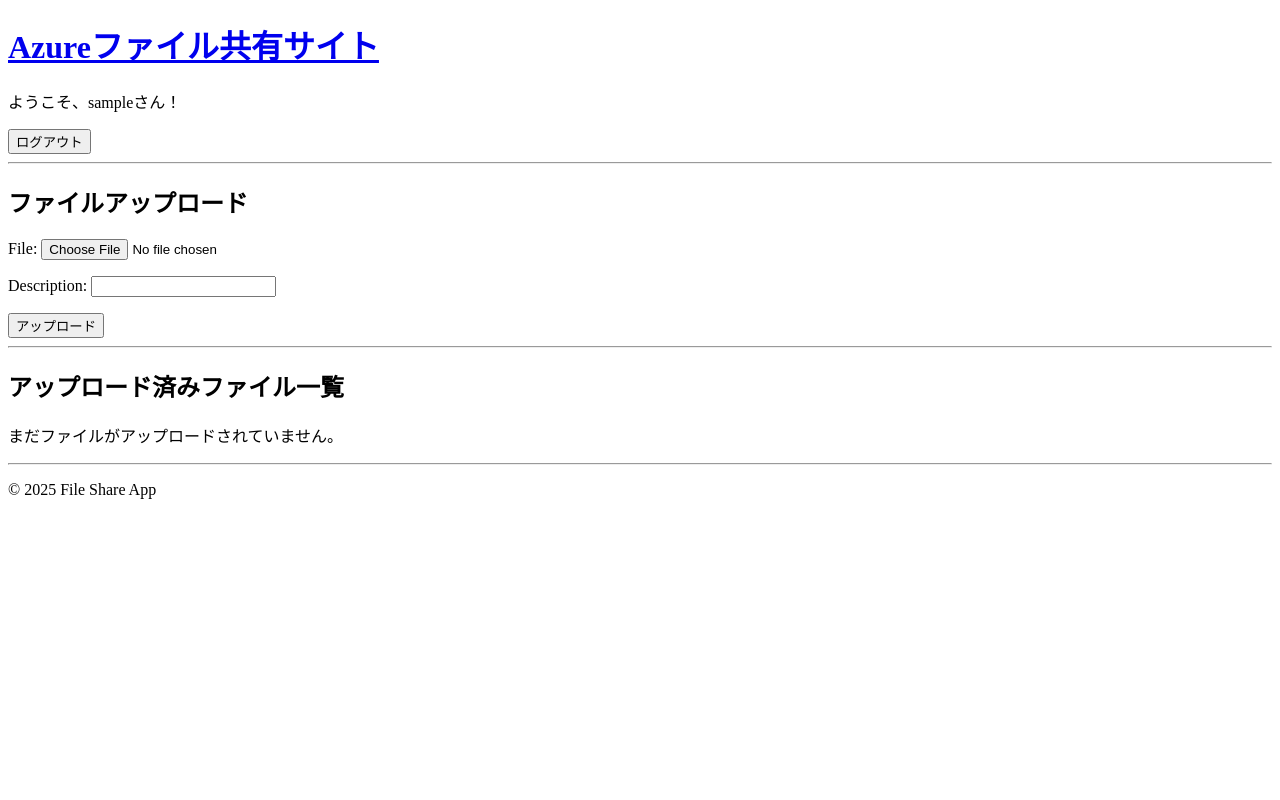
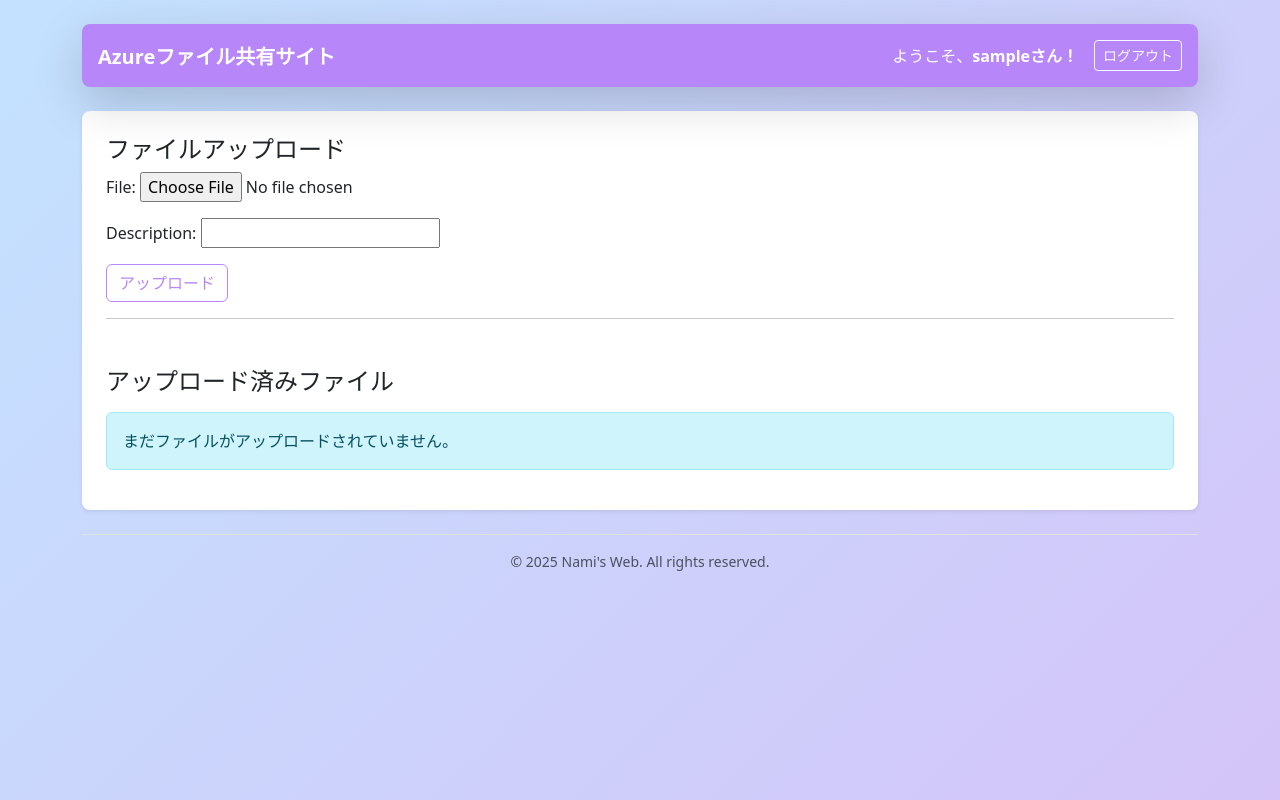
Before and after one commit to nyamiko/hallo, a Django app: page / in a window 1280 px wide. Run offline with Django 5.2, Linux system fonts and the light colour scheme; the visitor is signed in with stand-in values (Sample User, id 1); data that the repository does not hold is empty.

Commit message:
レイアウト調整

```diff
--- a/config/settings.py
+++ b/config/settings.py
@@ -38,7 +38,7 @@
     'django.contrib.sessions',
     'django.contrib.messages',
     'django.contrib.staticfiles',
-    'fileshare', # --- ★追加
+    'fileshare', # ★ 追加
 ]
 
 MIDDLEWARE = [
--- a/fileshare/forms.py
+++ b/fileshare/forms.py
@@ -1,5 +1,5 @@
 from django import forms
-from .models import UploadedFile
+from .models import UploadedFile, FileComment
 
 class FileUploadForm(forms.ModelForm):
     """ファイルアップロード用のフォーム"""
@@ -7,3 +7,11 @@
         model = UploadedFile
         # ユーザーが入力するフィールドを指定（fileとdescription）
         fields = ('file', 'description',)
+
+
+class CommentForm(forms.ModelForm):
+    """コメント投稿用のフォーム"""
+    class Meta:
+        model = FileComment
+        # userとfileはビューで自動設定するため、ユーザーはtextのみ入力
+        fields = ('text',)
--- a/fileshare/templates/fileshare/file_list.html
+++ b/fileshare/templates/fileshare/file_list.html
@@ -1,25 +1,53 @@
 {% extends "base.html" %}
 
 {% block content %}
-    <h2>ファイルアップロード</h2>
+    <h4>ファイルアップロード</h4>
     <form method="post" enctype="multipart/form-data">
         {% csrf_token %}
         {{ form.as_p }}
-        <button type="submit">アップロード</button>
+        <button type="submit" class="btn btn-outline-primary">アップロード</button>
     </form>
 
     <hr>
 
-    <h2>アップロード済みファイル一覧</h2>
-    {% for file in files %}
-        <div>
-            <p><strong>ファイル名:</strong> <a href="{{ file.file.url }}">{{ file.file.name }}</a></p>
-            <p><strong>説明:</strong> {{ file.description }}</p>
-            <p><strong>アップロード者:</strong> {{ file.uploaded_by.username }}</p>
-            <p><strong>日時:</strong> {{ file.uploaded_at }}</p>
-            <hr>
+    <h4 class="mt-5 mb-3">アップロード済みファイル</h4>
+
+    {% if files %}
+    <div class="table-responsive">
+        <table class="table align-middle">
+            <thead class="">
+                <tr>
+                    <th scope="col">ファイル名</th>
+                    <th scope="col" class="d-none d-sm-table-cell">説明</th>
+                    <th scope="col">ユーザー</th>
+                    <th scope="col" class="d-none d-md-table-cell">日時</th>
+                </tr>
+            </thead>
+            <tbody>
+            {% for file in files %}
+                <tr>
+                    <td>
+                        <a href="{% url 'file_detail' file.pk %}" class="link-primary">
+                            {{ file.file.name }}
+                        </a>
+                    </td>
+                    <td class="text-truncate d-none d-sm-table-cell" style="max-width: 250px;">
+                        {{ file.description }}
+                    </td>
+                    <td>
+                        {{ file.uploaded_by.username }}
+                    </td>
+                    <td class="text-muted d-none d-md-table-cell">
+                        {{ file.uploaded_at|date:"Y/m/d H:i" }}
+                    </td>
+                </tr>
+            {% endfor %}
+            </tbody>
+        </table>
+    </div>
+    {% else %}
+        <div class="alert alert-info" role="alert">
+            まだファイルがアップロードされていません。
         </div>
-    {% empty %}
-        <p>まだファイルがアップロードされていません。</p>
-    {% endfor %}
+    {% endif %}
 {% endblock %}
--- a/fileshare/urls.py
+++ b/fileshare/urls.py
@@ -2,8 +2,12 @@
 from . import views
 
 urlpatterns = [
-    # トップページ（ファイル一覧とアップロードフォームを表示）
     path('', views.file_list_and_upload, name='file_list'),
 
-    # ここにダウンロード、コメント機能のURLを今後追加します
+    # ★ 詳細ページURLを追加
+    path('file/<int:pk>/', views.file_detail_and_comment, name='file_detail'),
+
+    # ★ ダウンロードURLを追加
+    # pk（Primary Key）でファイルオブジェクトを一意に特定
+    path('download/<int:pk>/', views.file_download, name='file_download'),
 ]
--- a/fileshare/views.py
+++ b/fileshare/views.py
@@ -1,33 +1,102 @@
-from django.shortcuts import render, redirect
+from django.shortcuts import render, redirect, get_object_or_404
 from django.contrib.auth.decorators import login_required
-from .models import UploadedFile
-from .forms import FileUploadForm
+from django.db import models
+from django.http import HttpResponse, Http404
 
+from .models import UploadedFile, FileComment
+from .forms import FileUploadForm, CommentForm
+
+@login_required
 # ファイル一覧とアップロードを処理するビュー
-# @login_required により、ログインしていないユーザーはアクセスできなくなります
-@login_required
 def file_list_and_upload(request):
-    # ファイルアップロード処理（POSTリクエスト）
+    # アップロード処理は変更なし
     if request.method == 'POST':
         form = FileUploadForm(request.POST, request.FILES)
         if form.is_valid():
-            # フォームを保存するが、commit=Falseで一旦データベースへの保存を保留
             file_instance = form.save(commit=False)
-            # アップロードユーザーを現在のログインユーザーに設定
             file_instance.uploaded_by = request.user
-            # データベースに保存
             file_instance.save()
             return redirect('file_list')
-
-    # ファイル一覧表示処理（GETリクエスト）
     else:
         form = FileUploadForm()
 
-    # すべてのファイルを取得
-    files = UploadedFile.objects.all().order_by('-uploaded_at')
+    # ★ 権限に基づくファイルフィルタリング ★
+    if request.user.is_superuser:
+        # 管理者（is_superuser=True）はすべてのファイルを見える
+        files = UploadedFile.objects.all().order_by('-uploaded_at')
+    else:
+        # 通常ユーザーは、管理者がアップロードしたファイル または 自分がアップロードしたファイルのみ見える
+        files = UploadedFile.objects.filter(
+            models.Q(uploaded_by__is_superuser=True) | models.Q(uploaded_by=request.user)
+        ).order_by('-uploaded_at')
 
     context = {
         'files': files,
         'form': form,
     }
     return render(request, 'fileshare/file_list.html', context)
+
+@login_required
+# ダウンロード処理のビュー
+def file_download(request, pk):
+    file_obj = get_object_or_404(UploadedFile, pk=pk)
+    user = request.user
+
+    # ★ 権限チェックロジック ★
+    can_download = False
+    if user.is_superuser:
+        # 1. 管理者はダウンロード可能
+        can_download = True
+    elif file_obj.uploaded_by == user:
+        # 2. 自分がアップロードしたファイルはダウンロード可能
+        can_download = True
+    elif file_obj.uploaded_by.is_superuser:
+        # 3. 管理者がアップロードしたファイルはダウンロード可能
+        can_download = True
+
+    if not can_download:
+        # 権限がない場合は404エラー（存在しないファイルとして扱う）
+        raise Http404("このファイルにアクセスする権限がありません。")
+
+    # ファイルの配信処理（実際にはファイルシステムから読み込む）
+    # DjangoのFileFieldのopenとread機能を利用
+    response = HttpResponse(file_obj.file, content_type='application/octet-stream')
+    response['Content-Disposition'] = f'attachment; filename="{file_obj.file.name}"'
+    return response
+
+@login_required
+# ファイル詳細・コメントビューの
+def file_detail_and_comment(request, pk):
+    file_obj = get_object_or_404(UploadedFile, pk=pk)
+    user = request.user
+
+    # ★ 権限チェック（ダウンロードビューと同じロジック）
+    can_access = False
+    if user.is_superuser or file_obj.uploaded_by == user or file_obj.uploaded_by.is_superuser:
+        can_access = True
+
+    if not can_access:
+        raise Http404("このファイルにアクセスする権限がありません。")
+
+    # コメント投稿処理（POSTリクエスト）
+    if request.method == 'POST':
+        comment_form = CommentForm(request.POST)
+        if comment_form.is_valid():
+            comment_instance = comment_form.save(commit=False)
+            comment_instance.file = file_obj
+            comment_instance.user = request.user
+            comment_instance.save()
+            return redirect('file_detail', pk=pk)
+    else:
+        # GETリクエストの場合、空のフォームを作成
+        comment_form = CommentForm()
+
+    # コメント一覧を取得 (related_name='comments' を使用)
+    comments = file_obj.comments.all().order_by('created_at')
+
+    context = {
+        'file': file_obj,
+        'comments': comments,
+        'comment_form': comment_form,
+    }
+    return render(request, 'fileshare/file_detail.html', context)
--- a/note.txt
+++ b/note.txt
@@ -1,2 +1,5 @@
 kd-admin
 kd-admin!
+
+user001
+pwpw001#
--- a/templates/base.html
+++ b/templates/base.html
@@ -1,36 +1,82 @@
+{% load static %}
 <!DOCTYPE html>
 <html lang="ja">
 <head>
+    <title>Azureファイル共有サイト</title>
     <meta charset="UTF-8">
-    <title>Azureファイル共有サイト</title>
+    <meta name="viewport" content="width=device-width, initial-scale=1.0">
+    <meta http-equiv="X-UA-Compatible" content="ie=edge">
+
+    <link href="https://cdn.jsdelivr.net/npm/bootstrap@5.3.3/dist/css/bootstrap.min.css" rel="stylesheet" integrity="sha384-QWTKZyjpPEjISv5WaRU9OFeRpok6YctnYmDr5pNlyT2bRjXh0JMhjY6hW+ALEwIH" crossorigin="anonymous">
+
+    <style>
+        .gradient-bg {
+            /* 淡い青から淡い紫へのグラデーション例 */
+            background: linear-gradient(135deg, #c3e2ff 0%, #d4c4f8 100%);
+            min-height: 100vh; /* ページ全体を覆う */
+        }
+        :root {
+            /* プライマリカラーの基となる色を設定 */
+            --bs-primary: #b787f9;
+
+            /* プライマリカラーのテキストコントラストカラーを設定（ここでは白を維持） */
+            --bs-primary-rgb: 183, 135, 249; /* #b787f9 の RGB値 */
+
+            /* グラデーション背景を少し暗くしてコントラストを高めるため、背景色も変更 */
+            --bs-body-bg-rgb: 245, 245, 245;
+        }
+        .btn-outline-primary {
+            --bs-btn-color: #b787f9;
+            --bs-btn-border-color: #b787f9;
+            --bs-btn-hover-color: #fff;
+            --bs-btn-hover-bg: #b787f9;
+            --bs-btn-hover-border-color: #b787f9;
+            --bs-btn-active-bg: #a375e8;
+            --bs-btn-active-border-color: #a375e8;
+        }
+    </style>
 </head>
-<body>
-    <header>
-        <h1><a href="/">Azureファイル共有サイト</a></h1>
-        <nav>
+
+<body class="gradient-bg">
+
+    <div class="container py-4">
+
+        <header class="navbar navbar-expand-lg navbar-dark bg-primary rounded-3 shadow-lg mb-4 p-3">
+
+            <div class="container-fluid p-0 d-flex justify-content-between align-items-center">
+
+                <h4 class="text-white mb-0 me-auto">
+                    <a href="{% url 'file_list' %}" class="navbar-brand text-white fw-bold">Azureファイル共有サイト</a>
+                </h4>
+
                 {% if user.is_authenticated %}
-                <p>ようこそ、{{ user.username }}さん！</p>
+                <div class="d-flex align-items-center ms-auto">
 
-                <form method="post" action="{% url 'logout' %}" style="display: inline;">
+                    <div class="text-white me-3 d-none d-sm-block">
+                        ようこそ、<span class="fw-bold">{{ user.username }}さん！</span>
+                    </div>
+
+                    <form method="post" action="{% url 'logout' %}" class="d-inline">
                         {% csrf_token %}
-                    <button type="submit">ログアウト</button>
+                        <button type="submit" class="btn btn-outline-light btn-sm">ログアウト</button>
                     </form>
+                </div>
+                {% endif %}
 
-            {% else %}
-                <a href="{% url 'login' %}">ログイン</a>
-            {% endif %}
-        </nav>
-        <hr>
+            </div>
         </header>
 
-    <main>
+        <main class="bg-white p-4 rounded-3 shadow-sm">
             {% block content %}
             {% endblock content %}
         </main>
 
-    <footer>
-        <hr>
-        <p>&copy; 2025 File Share App</p>
+        <footer class="mt-4 pt-3 border-top text-center">
+            <p class="text-muted small">&copy; 2025 Nami's Web. All rights reserved.</p>
         </footer>
+
+    </div>
+
+    <script src="https://cdn.jsdelivr.net/npm/bootstrap@5.3.3/dist/js/bootstrap.bundle.min.js" integrity="sha384-YvpcrYf0tY3lHB60NNkmXc5s9fDVZLESaAA55NDzOxhy9GkcIdslK1eN7N6jIeHz" crossorigin="anonymous"></script>
 </body>
 </html>
--- a/templates/registration/login.html
+++ b/templates/registration/login.html
@@ -5,7 +5,7 @@
 <form method="post">
     {% csrf_token %}
     {{ form.as_p }}
-    <button type="submit">ログイン</button>
+    <button type="submit" class="btn btn-outline-primary">ログイン</button>
 </form>
 
 {% endblock %}
```
Also changed, not shown: fileshare/templates/fileshare/file_detail.html (added, +32 -0 lines). Lines whose indentation alone changed are shown as unchanged.
